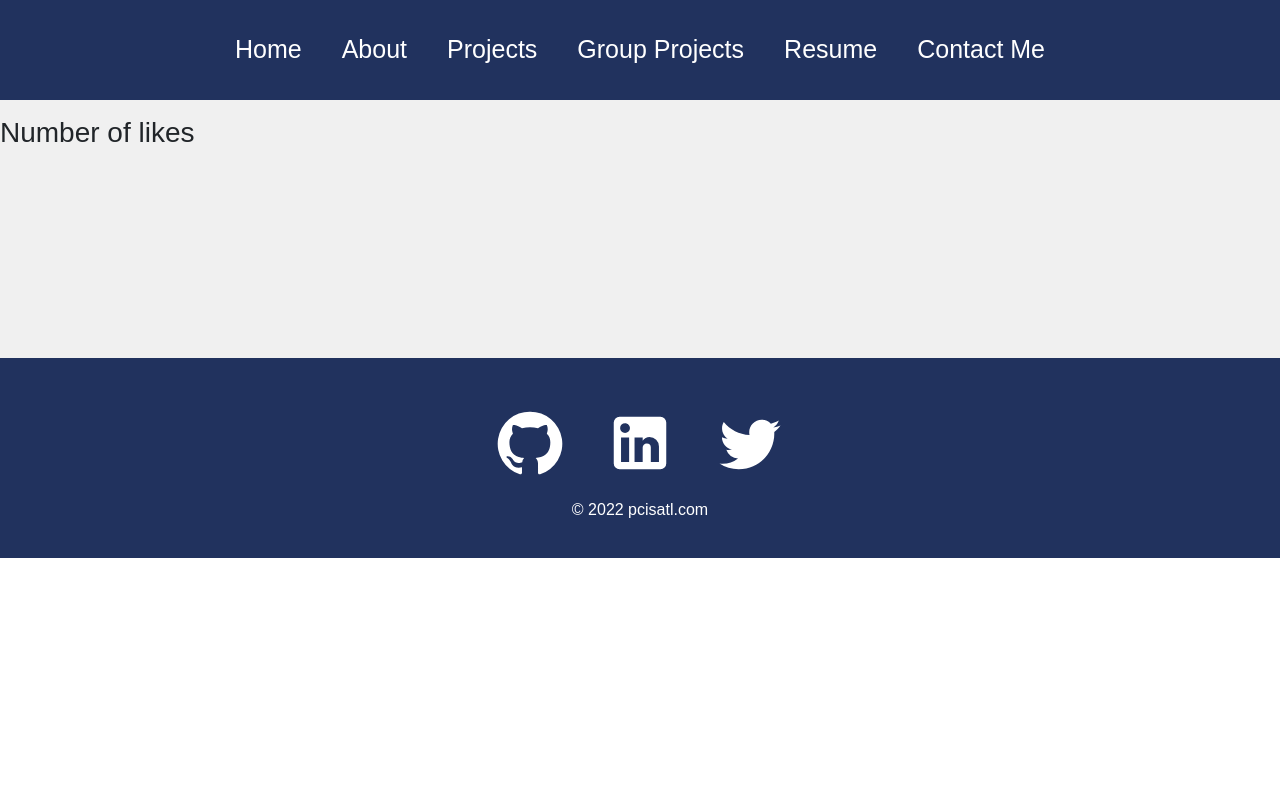
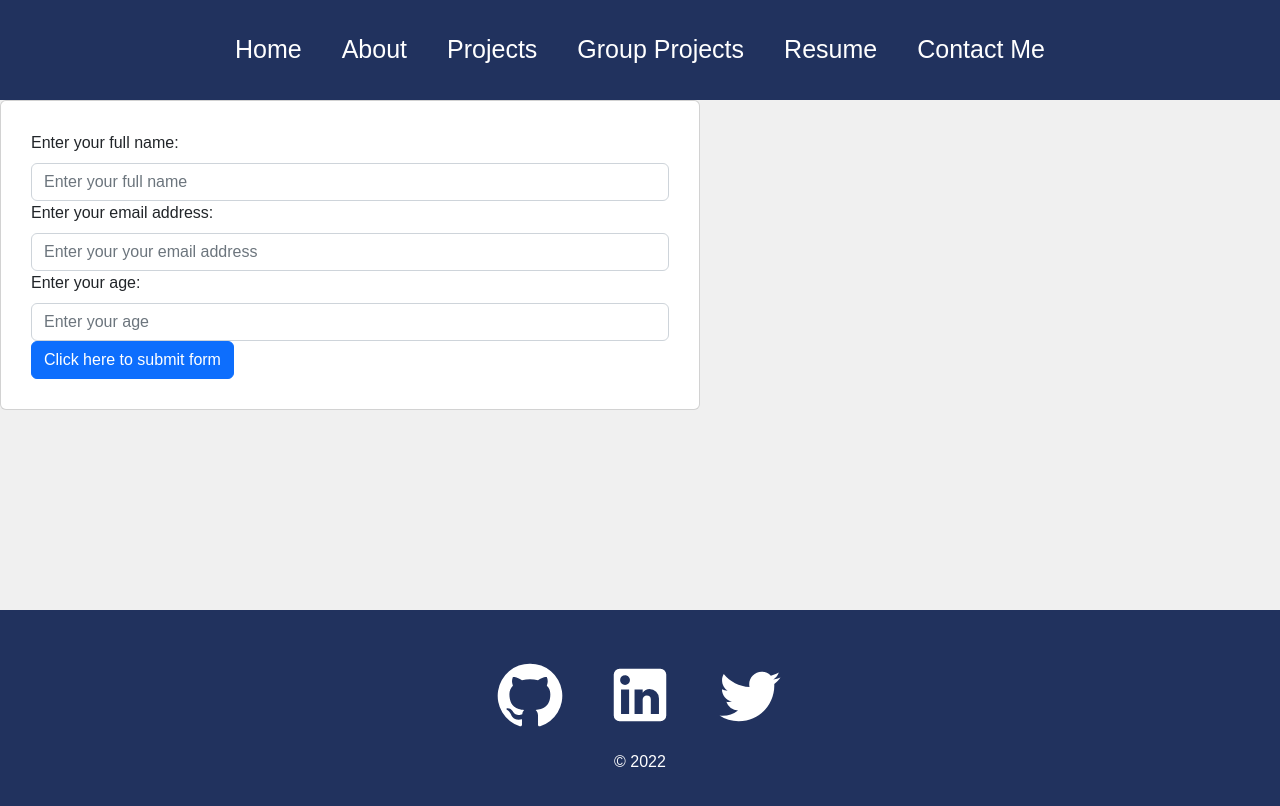
Before and after one commit to mandrews78/MyPortofolio2022, a React (Create React App) app in the folder myportfolio/: page /contact in a window 1280 px wide. Shown: the top 806 px of the page. Built offline with nearby package versions, Linux system fonts and the light colour scheme.

Commit message:
updated contact page

```diff
--- a/myportfolio/package.json
+++ b/myportfolio/package.json
@@ -13,6 +13,7 @@
     "@testing-library/user-event": "^13.5.0",
     "bootstrap": "^5.2.2",
     "react": "^18.2.0",
+    "react-bootstrap": "^2.5.0",
     "react-dom": "^18.2.0",
     "react-router-dom": "^6.4.2",
     "react-scripts": "5.0.1",
--- a/myportfolio/src/components/Footer.js
+++ b/myportfolio/src/components/Footer.js
@@ -13,7 +13,7 @@ function Footer() {
             <LinkedInIcon />
             <TwitterIcon />
         </div>
-        <p> &copy; 2022 pcisatl.com </p>
+        <p> &copy; 2022 </p>
     </div>
   )
 }
--- a/myportfolio/src/pages/Contact.js
+++ b/myportfolio/src/pages/Contact.js
@@ -1,14 +1,38 @@
-import React from "react";
-import '../App.css';
-function Content(props){
-    return(
-        <div className="content">
-            <h3>{props.name}</h3>
-            <p>{props.message}</p>
-            <h3>Number of likes </h3>
-        </div>
-    )
+import React from 'react'
+import 'bootstrap/dist/css/bootstrap.css';
+import Form from 'react-bootstrap/Form';
+import Button from 'react-bootstrap/Button';
+import '../styles/Contact.css'
+
+function Contact() {
+  return (
+
+    <div className='card' style={{ display: 'block',
+    width: 700,
+    padding: 30 }}>
+
+<Form>
+<Form.Group>
+<Form.Label>Enter your full name:</Form.Label>
+<Form.Control type="text"
+          placeholder="Enter your full name" />
+</Form.Group>
+<Form.Group>
+<Form.Label>Enter your email address:</Form.Label>
+<Form.Control type="email"
+          placeholder="Enter your your email address" />
+</Form.Group>
+<Form.Group>
+<Form.Label>Enter your age:</Form.Label>
+<Form.Control type="number" placeholder="Enter your age" />
+</Form.Group>
+<Button variant="primary" type="submit">
+Click here to submit form
+</Button>
+</Form>
+</div>
+
+  )
 }
 
-
-export default Content
+export default Contact
--- /dev/null
+++ b/myportfolio/src/styles/Contact.css
@@ -0,0 +1,4 @@
+.card {
+    align-items: center;
+
+  }
```
Also changed, not shown: 1 other file (tests, documents, lock files or other folders).
